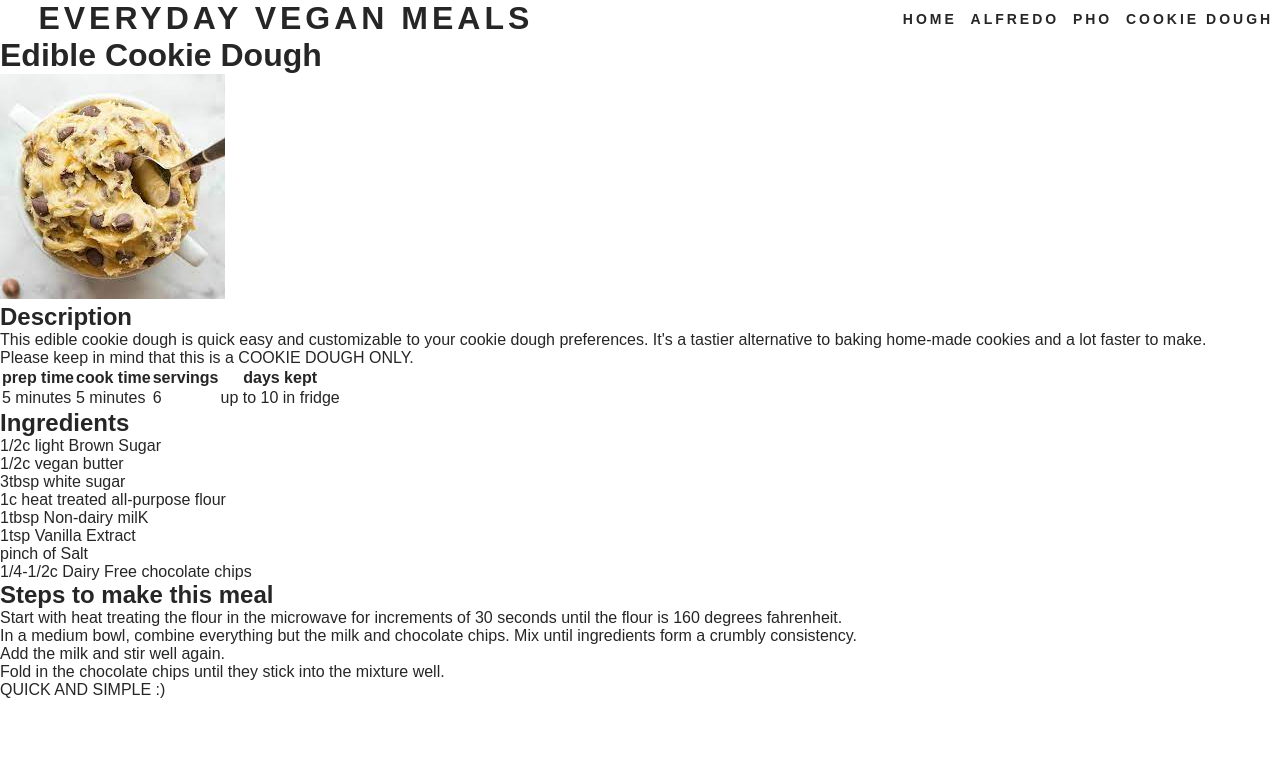
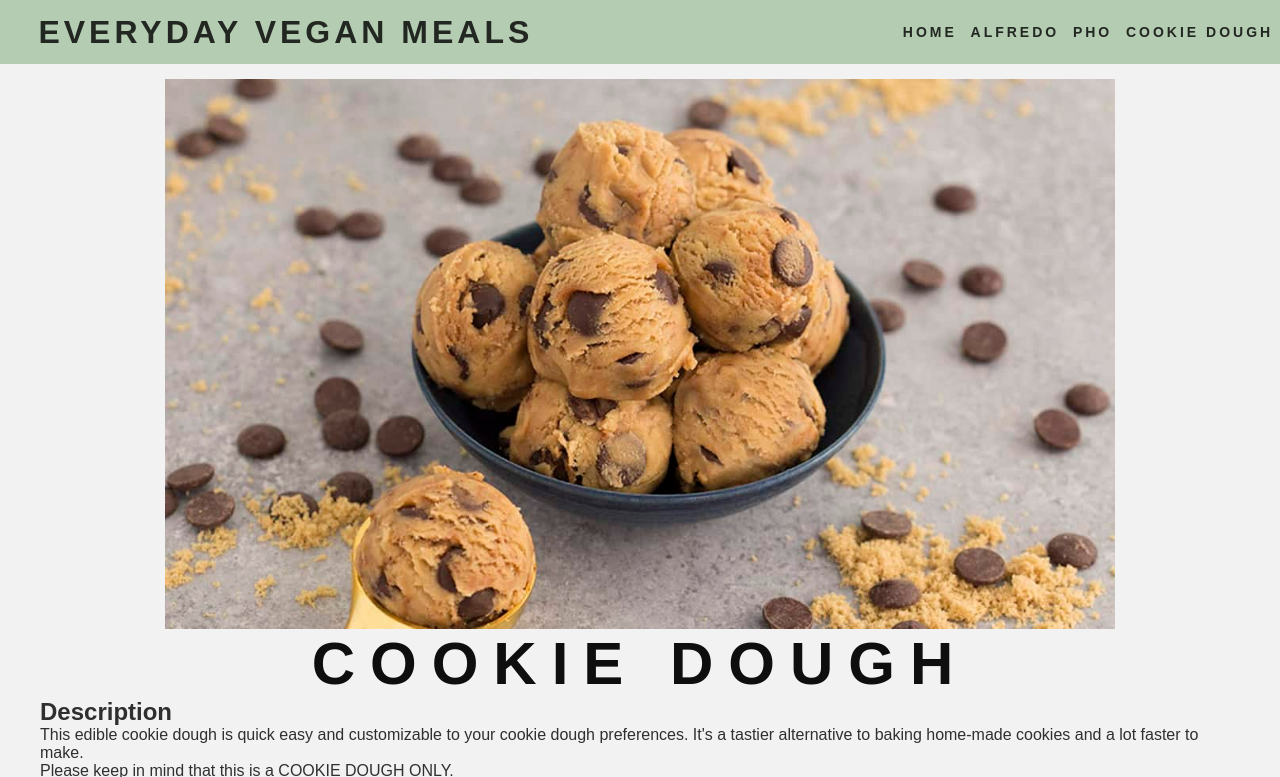
Before and after one commit to jademoon444/odin-recipe-site, a plain HTML site: page recipes/edible-cookie-dough.html in a window 1280 px wide. Shown: the top 777 px of the page. Drawn offline with Linux system fonts and the light colour scheme; a web font is replaced by a local one.

Commit message:
other pages have basic styling

```diff
--- a/recipes/edible-cookie-dough.html
+++ b/recipes/edible-cookie-dough.html
@@ -6,7 +6,7 @@
         <link rel="stylesheet" href="../style.css">
     </head>
     <body class="body dough">
-        <div class="div navbar">
+        <div class="div navbar dough">
             <h1 class="h1 index"> Everyday Vegan Meals </h1>
                 <ul class="nav-links">
 
@@ -18,9 +18,12 @@
                 </ul>
         </div>
 
-        <h1 class="h1 cookie">Edible Cookie Dough</h1>
+        <div class="content dough">
                     <!--img -->
-        <img src="../images/edible-cookie-dough.jpeg" alt="Easy Vegan Edbile Cookie Dough" class="img cookiedough">
+                <div class="images dough">
+                    <img src="../images/cookie-dough-recipe.jpeg" alt="Easy Vegan Edbile Cookie Dough" class="img cookiedough">
+            </div>
+            <h1 class="h1 cookie">Cookie Dough</h1>
             <!--description-->
             <div class="div doughintro">
                 <h2 class="h2 doughintro"> Description</h2>
@@ -74,5 +77,7 @@
                 <p class="p doughquick"> QUICK AND SIMPLE :)</p>
 
             </div>
+
+        </div>
     </body>
 </html>
--- a/style.css
+++ b/style.css
@@ -2,7 +2,7 @@
 @import url('https://fonts.googleapis.com/css2?family=Amatic+SC:wght@700&family=Shippori+Antique&display=swap');
 
 *{
-    color: rgb(39, 38, 38);
+    color: rgba(0, 0, 0, 0.808);
     margin: 0;
     padding:0;
     font-family: 'Shippori Antique', sans-serif, 'Gill Sans', 'Gill Sans MT', Calibri, 'Trebuchet MS', sans-serif;}
@@ -19,12 +19,13 @@
 
 
 .div.navbar{
+    background-color: rgb(120, 167, 114,.5);
     width: 100%;
-    height: 9%;
+    height: 8vh;
     display: flex;
     align-items: center;
     justify-content: space-between;
-    background-color: transparent;
+
 
 }
 .nav-links{
@@ -36,15 +37,29 @@
     list-style: none;
 }
 .nav-links a{
-    color: rgb(39, 38, 38);
     text-decoration: none;
     letter-spacing: 3px;
     font-weight: bold;
     font-size: 14px;
     text-transform: uppercase;
+
+}
+.body.alfredo,
+.body.pho,
+.body.dough{
+    background-color:rgba(239, 239, 239, 0.808);
+}
+.content.alfredo,
+.content.pho,
+.content.dough{
+    margin-top:15px;
+    margin-left: 40px;
+    margin-bottom: 20px;
+    margin-right: 40px;
+
 }
 
-.content{
+.div.content{
     position: absolute;
     top: 20%;
     left: 5%;
@@ -54,6 +69,7 @@
     background-color: transparent;
 }
 .h1.index{
+
     background-color: transparent;
     font-weight: bolder;
     text-transform: uppercase;
@@ -72,11 +88,33 @@
     background-color: transparent;
     font-size: 18px;
 }
+
+.h1.alfredo,
+.h1.pho,
+.h1.cookie{
+    font-size: 60px;
+    text-transform: uppercase;
+    letter-spacing: 15px;
+    text-align: center;
+    color: rgb(13, 14, 13);
+}
+.images{
+    display:flex;
+    justify-content: center;
+}
+.img.alfredo,
+.img.pho,
+.img.cookiedough{
+    height: 550px;
+    width: 950px;
+}
+
 @media screen and (max-width:1250px){
-    .nav-links{
+     .nav-links{
         width:35%;
     }
 }
+
 /*.sidebar{
     width: 50px;
     height: 100%;
```
Also changed, not shown: recipes/pho.html (+11 -3 lines), recipes/vegan-alfredo.html (+13 -3 lines), images/cookie-dough-recipe.jpeg (added), index.html (indentation only). Lines whose indentation alone changed are shown as unchanged.
